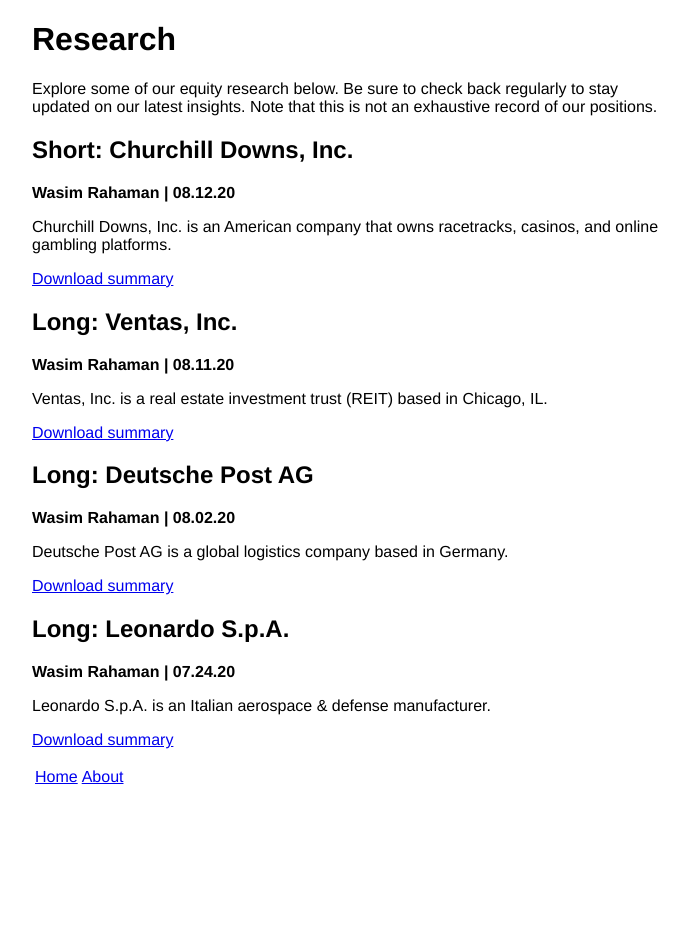
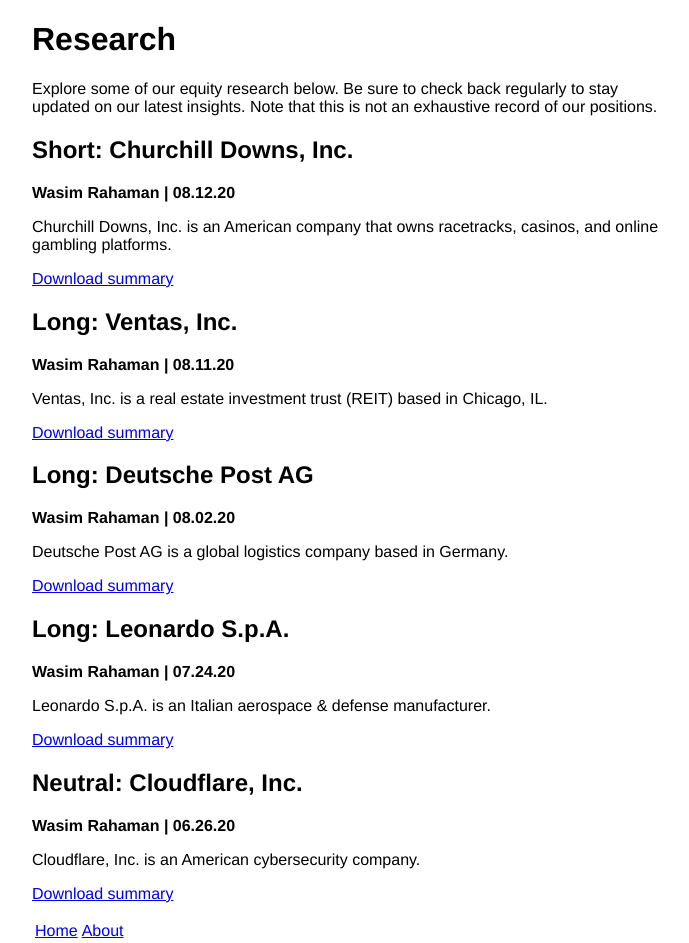
Before and after one commit to lrr-capital/lrr-capital, a Jekyll site: the page built from research.md, in a window 1280 px wide. Shown: the whole page, without its empty margins (288-977 px from the left). Built offline with Jekyll 4.4.1, drawn with Linux system fonts in a browser that asks for light colours; before the commit the page ends 900 px from its top, so only the background shows below that.

Commit message:
Update research.md

```diff
--- a/research.md
+++ b/research.md
@@ -43,4 +43,14 @@
 [Download summary](/files/LRR_WIR_LONG_Leonardo_SpA.pdf)
 
 
+## Neutral: Cloudflare, Inc.
+
+<b>Wasim Rahaman | 06.26.20 </b>
+
+Cloudflare, Inc. is an American cybersecurity company.
+
+[Download summary](/files/LRR_WIR_Neutral_Cloudflare_Inc.pdf)
+
+
+
 <a href="/index">Home</a> | <a href="/about">About</a>
```
